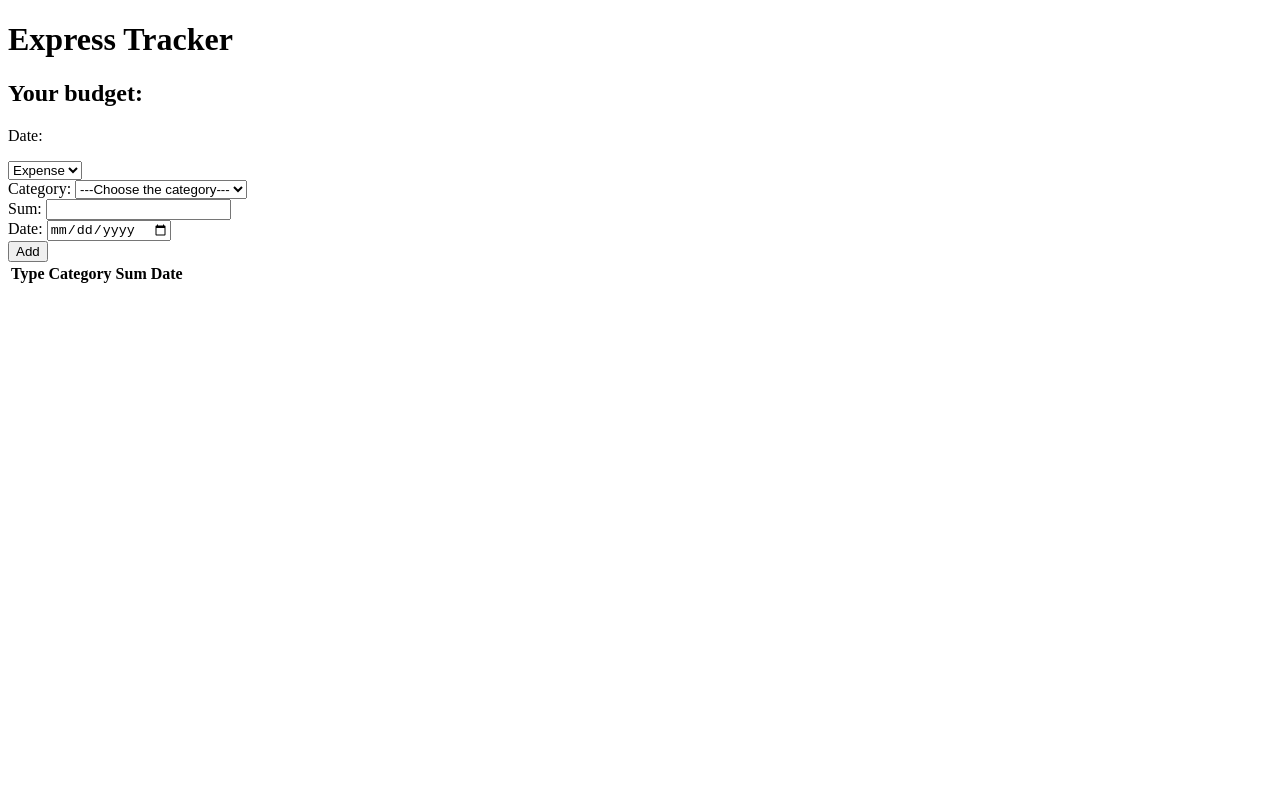
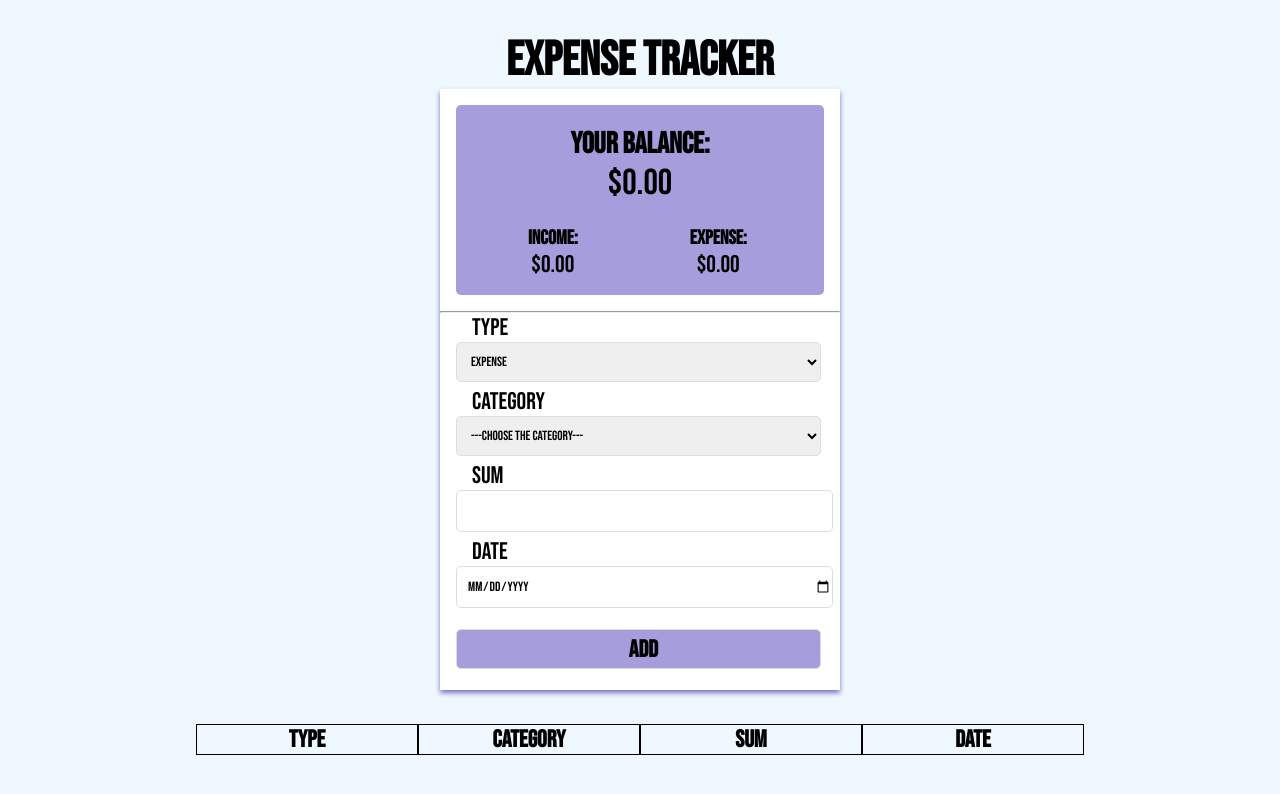
Before and after one commit to koksha19/expense-tracker, a website: page index.html in a window 1280 px wide. Drawn offline with Linux system fonts and the light colour scheme.

Commit message:
Added styles

```diff
--- a/index.html
+++ b/index.html
@@ -6,30 +6,44 @@
           content="width=device-width, user-scalable=no, initial-scale=1.0, maximum-scale=1.0, minimum-scale=1.0">
     <meta http-equiv="X-UA-Compatible" content="ie=edge">
     <title>Expense tracker</title>
+    <link rel="preconnect" href="https://fonts.googleapis.com">
+    <link rel="preconnect" href="https://fonts.gstatic.com" crossorigin>
+    <link href="https://fonts.googleapis.com/css2?family=Bebas+Neue&display=swap" rel="stylesheet">
+    <link rel="stylesheet" href="styles.css">
+    <script type="module" src="app.js"></script>
 </head>
 <body>
-<h1>Express Tracker</h1>
+    <h1 class="head">Expense Tracker</h1>
+    <section class="content">
+        <article class="article">
+            <header>
+                <div class="card">
                     <div>
-    <article>
-        <header>
-            <h2>
-                Your budget:
-            </h2>
+                        <h5>Your balance:</h5>
+                        <span id="balance">$0.00</span>
+                    </div>
+                    <div>
+                        <h5>Income:</h5>
+                        <span id="income">$0.00</span>
+                    </div>
+                    <div>
+                        <h5>Expense:</h5>
+                        <span id="expense">$0.00</span>
+                    </div>
+                </div>
             </header>
-        <p>Date:</p>
-    </article>
-    <div>
-        <div>
-            <div>
-                <label for="type"></label>
-                <select id="type">
+            <hr>
+            <div class="options">
+                <div class="input__type">
+                    <label for="type">Type</label>
+                    <select class="input" id="type">
                         <option value="expense">Expense</option>
                         <option value="income">Income</option>
                     </select>
                 </div>
-            <div>
-                <label for="category">Category:</label>
-                <select id="category">
+                <div class="input__category">
+                    <label for="category">Category</label>
+                    <select class="input" id="category">
                         <option value="category">---Choose the category---</option>
                         <option value="food">Food</option>
                         <option value="entertainment">Entertainment</option>
@@ -40,19 +54,20 @@
                         <option value="other">Other</option>
                     </select>
                 </div>
-            <div>
-                <label for="sum">Sum:</label>
+                <div class="input__sum">
+                    <label for="sum">Sum</label>
                     <input id="sum" type="text">
                 </div>
-            <div>
-                <label for="date">Date:</label>
+                <div class="input__date">
+                    <label for="date">Date</label>
                     <input id="date" type="date">
                 </div>
-            <div>
+                <div class="btn" id="btn">
                     <button type="submit">Add</button>
                 </div>
             </div>
-        <table>
+        </article>
+            <table class="table">
                 <thead>
                 <tr>
                     <th>Type</th>
@@ -61,11 +76,10 @@
                     <th>Date</th>
                 </tr>
                 </thead>
-            <tbody>
+                <tbody class="expenses">
 
                 </tbody>
             </table>
-    </div>
-</div>
+    </section>
 </body>
 </html>
--- a/package.json
+++ b/package.json
@@ -7,6 +7,6 @@
     "test": "echo \"Error: no test specified\" && exit 1"
   },
   "keywords": [],
-  "author": "",
+  "author": "Lev Bereza",
   "license": "MIT"
 }
--- /dev/null
+++ b/styles.css
@@ -0,0 +1,87 @@
+* {
+    padding: 0;
+    margin: 0;
+}
+
+body {
+    padding: 2rem;
+    text-align: center;
+    background-color: aliceblue;
+    color: black;
+    font-size: x-large;
+    font-family: "Bebas Neue", sans-serif;
+}
+
+.article {
+    max-width: 400px;
+    margin: auto;
+    background-color: #fff;
+    box-shadow: 0 3px 5px #7a70cb;
+}
+
+header {
+    padding: 1rem;
+}
+
+.card {
+    background-color: #a69ddc;
+    border-radius: 5px;
+    padding: 1rem;
+    display: flex;
+    flex-wrap: wrap;
+}
+
+header div {
+    padding: 5px;
+}
+
+header div:first-child {
+    flex-basis: 100%;
+    font-size: 2.25rem;
+}
+
+header div:nth-child(n + 2) {
+    padding: 1rem 3.5rem 0 3.5rem;
+    font-size: 1.5rem;
+}
+
+.options {
+    text-align: left;
+    padding-left: 1rem;
+}
+
+input, select, button {
+    width: 95%;
+    padding-left: 10px;
+    border: 1px solid #ddd;
+    border-radius: 5px;
+    margin-bottom: 5px;
+    height: 40px;
+    font-family: "Bebas Neue", sans-serif;
+}
+
+label {
+    padding-left: 1rem;
+}
+
+.btn {
+    padding: 1rem 0 1rem 0;
+    width: 100%;
+}
+
+button {
+    font-size: x-large;
+    background-color: #a69ddc;
+    font-weight: 600;
+}
+
+.table {
+    padding-top: 2rem;
+    width: 100%;
+}
+
+table thead tr th {
+    border: 1px solid #000;
+    display: inline-block;
+    width: 220px;
+}
```
Also changed, not shown: app.js (added). Lines whose indentation alone changed are shown as unchanged.
